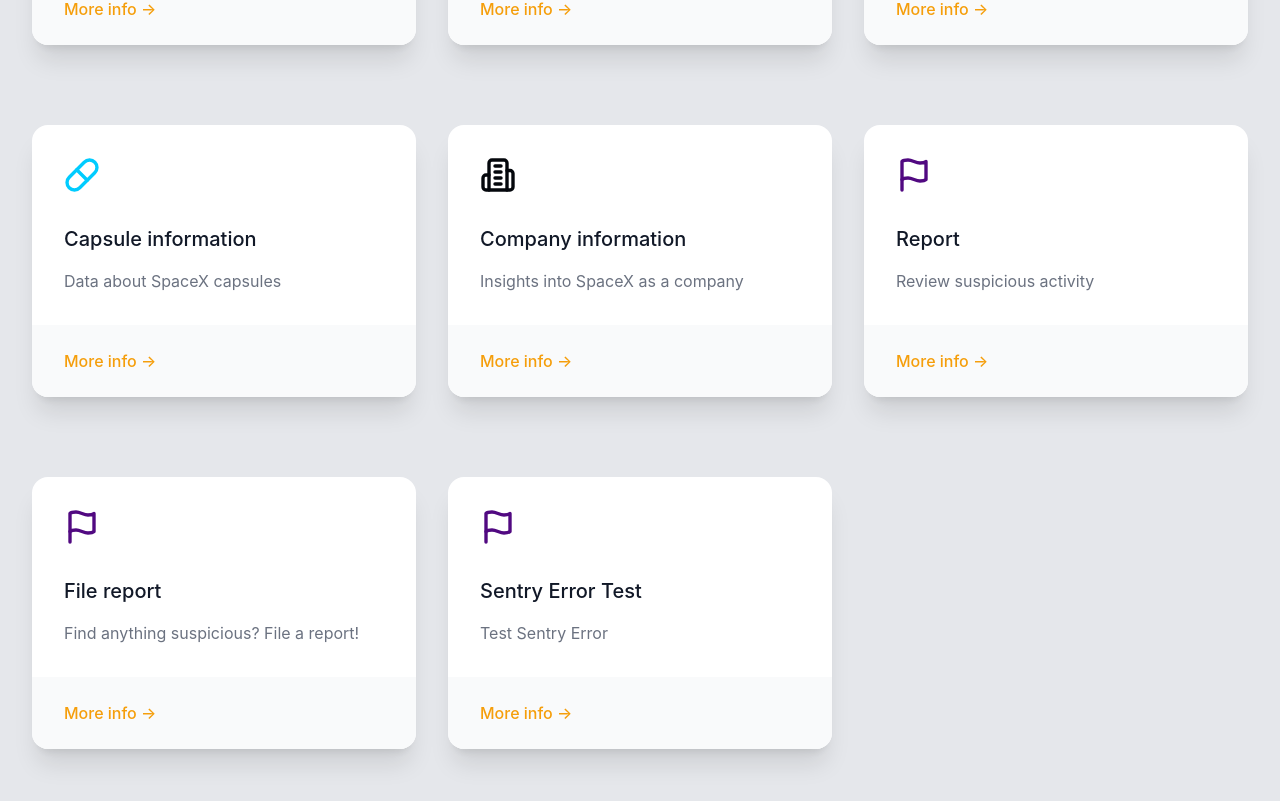
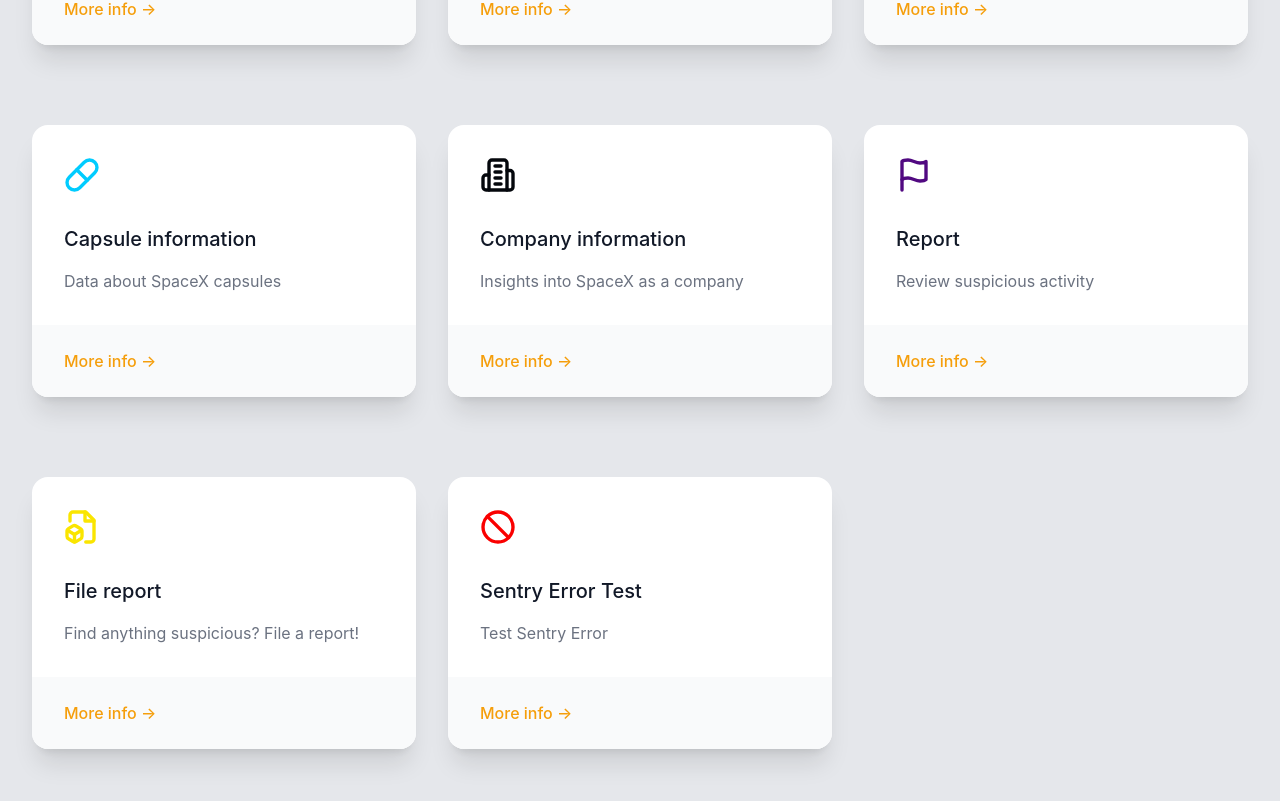
Before and after one commit to hyqshr/SpaceX-GraphQL-React, a React (Create React App) app: page / in a window 1280 px wide. Shown: the part 799-1600 px from the top of the page. Built offline with nearby package versions, Linux system fonts and the light colour scheme.

Commit message:
Add SVG && minor refactor

```diff
--- a/src/components/Card.tsx
+++ b/src/components/Card.tsx
@@ -1,5 +1,4 @@
 import { Link } from "react-router-dom";
-import { CapsuleSVG } from "./util";
 
 interface CardProps {
     title: string;
--- a/src/components/DynamicCard.tsx
+++ b/src/components/DynamicCard.tsx
@@ -1,6 +1,7 @@
 import React from 'react';
 
 interface DynamicCardProps {
+  // DynamicCard can display card with 1 or more fields
   title: string;
   otherProps?: Record<string, any>;
 }
@@ -9,11 +10,6 @@ const DynamicCard: React.FC<DynamicCardProps> = ({ title, otherProps }) => {
   return (
     <div className="flex flex-col bg-white dark:bg-[#181a1b] rounded-2xl shadow-xl max-h-96">
       <div className="flex-1 relative pt-16 px-6 pb-8 md:px-8 overflow-auto">
-        {otherProps?.imageUrl && (
-          <div className="absolute top-0 w-20 h-20 p-2 inline-block bg-gray-600 rounded-xl shadow-lg transform -translate-y-1/2 bg-opacity-80">
-            <img src={otherProps.imageUrl} alt={title} />
-          </div>
-        )}
         <h3 className="text-xl font-medium text-gray-900 dark:text-white">
           {title}
         </h3>
--- a/src/components/Panel.tsx
+++ b/src/components/Panel.tsx
@@ -1,7 +1,6 @@
 import Card from './Card';
-import { CapsuleSVG, PadsSVG, CompanySVG, RocketSVG, ReportSVG } from './util';
+import { CapsuleSVG, PadsSVG, CompanySVG, RocketSVG, ReportSVG, ErrorSVG, FileSVG } from './util';
 
-const Panel = () => {
 const data = [
   {
     title: 'Launch pads',
@@ -47,27 +46,21 @@ const Panel = () => {
     title: 'File report',
     subtitle: 'Find anything suspicious? File a report!',
     href: 'submit-report',
-      icon: <ReportSVG />,
+    icon: <FileSVG />,
   },
   {
     title: 'Sentry Error Test',
     subtitle: 'Test Sentry Error',
     href: 'error',
-      icon: <ReportSVG />,
+    icon: <ErrorSVG />,
   },
-
 ];
 
+const Panel = () => {
   return (
     <div className='grid grid-cols-1 gap-y-20 lg:grid-cols-3 lg:gap-y-400 lg:gap-x-8'>
       {data.map((item, index) => (
-        <Card
-          key={index}
-          title={item.title}
-          subtitle={item.subtitle}
-          href={item.href}
-          icon={item.icon}
-        />
+        <Card key={index} {...item} />
       ))}
     </div>
   );
--- a/src/components/SearchBar.tsx
+++ b/src/components/SearchBar.tsx
@@ -1,4 +1,6 @@
 import React, { useEffect, useState } from "react";
+// Search bar that can filter the data by any field in the object
+// + Dropdown to sort the number / date in the object
 
 type SearchBarProps = {
   data: any;
@@ -12,19 +14,16 @@ enum SortBy {
 }
 
 const SearchBar: React.FC<SearchBarProps> = ({ data, setFilteredData, sortableFields }) => {
-  const [searchQuery, setSearchQuery] = useState("");
-  const [sortBy, setSortBy] = useState<SortBy | null>(null);
+  const [searchQuery, setSearchQuery] = useState<string>("");
   const handleSortChange = (value: string) => {
-    console.log("value!!", value)
     const selectedSortBy = value.split(":")[0] as SortBy;
     const field = value.split(":")[1];
-    setSortBy(selectedSortBy);
     sortData(selectedSortBy, field);
   };
 
   const sortData = (selectedSortBy: SortBy | null, field: string) => {
-    // Sort number and date field by ASCENDING or DESCENDING
     if (!sortableFields) return;
+    // Sort number and date field by ASCENDING
     if (selectedSortBy === SortBy.ASCENDING) {
       setFilteredData([...data].sort((a, b) => {
         if (typeof a[field] === "number" && typeof b[field] === "number") {
@@ -34,6 +33,7 @@ const SearchBar: React.FC<SearchBarProps> = ({ data, setFilteredData, sortableFi
         }
         return 0;
       }));
+    // Sort number and date field by DESCENDING
     } else if (selectedSortBy === SortBy.DESCENDING) {
       setFilteredData([...data].sort((a, b) => {
         if (typeof a[field] === "number" && typeof b[field] === "number") {
@@ -62,6 +62,7 @@ const SearchBar: React.FC<SearchBarProps> = ({ data, setFilteredData, sortableFi
 
   const filterData = (query: string) => {
     const filteredItems = data?.filter((item: any) => {
+      // filter by any field in the object
       return Object.values(item).some((value) => {
         if (typeof value === "string") {
           const fieldValue = value.toLowerCase();
--- a/src/components/util/DarkModeToggle.tsx
+++ b/src/components/util/DarkModeToggle.tsx
@@ -1,6 +1,5 @@
 import { MoonIcon, SunIcon } from "@heroicons/react/outline";
 import useDarkMode from "hooks/useDarkMode";
-import React from "react";
 import { filterClasses } from "utils";
 
 const DarkModeToggle = () => {
--- /dev/null
+++ b/src/components/util/ErrorSVG.tsx
@@ -0,0 +1,10 @@
+import React from 'react';
+const ErrorSVG: React.FC = () => {
+  return (
+    <svg xmlns="http://www.w3.org/2000/svg" width="36" height="36" viewBox="0 0 24 24" fill="none" stroke="#fa0000" stroke-width="2.25" stroke-linecap="round" stroke-linejoin="round" >
+        <circle cx="12" cy="12" r="10"/><path d="m4.9 4.9 14.2 14.2"/>
+    </svg>
+  );
+};
+
+export default ErrorSVG;
--- /dev/null
+++ b/src/components/util/FileSVG.tsx
@@ -0,0 +1,10 @@
+import React from 'react';
+const FileSVG: React.FC = () => {
+  return (
+    <svg xmlns="http://www.w3.org/2000/svg" width="36" height="36" viewBox="0 0 24 24" fill="none" stroke="#fae500" stroke-width="2.25" stroke-linecap="round" stroke-linejoin="round" >
+        <path d="M14.5 22H18a2 2 0 0 0 2-2V7.5L14.5 2H6a2 2 0 0 0-2 2v4"/><polyline points="14 2 14 8 20 8"/><path d="M2.97 13.12c-.6.36-.97 1.02-.97 1.74v3.28c0 .72.37 1.38.97 1.74l3 1.83c.63.39 1.43.39 2.06 0l3-1.83c.6-.36.97-1.02.97-1.74v-3.28c0-.72-.37-1.38-.97-1.74l-3-1.83a1.97 1.97 0 0 0-2.06 0l-3 1.83Z"/><path d="m7 17-4.74-2.85"/><path d="m7 17 4.74-2.85"/><path d="M7 17v5"/>
+    </svg>
+  );
+};
+
+export default FileSVG;
--- a/src/components/util/index.ts
+++ b/src/components/util/index.ts
@@ -7,3 +7,5 @@ export { default as RocketSVG } from "./RocketSVG";
 export { default as PadsSVG } from "./PadsSVG";
 export { default as CompanySVG } from "./CompanySVG";
 export { default as ReportSVG } from "./ReportSVG";
+export { default as ErrorSVG } from "./ErrorSVG";
+export { default as FileSVG } from "./FileSVG";
--- a/src/pages/Home.tsx
+++ b/src/pages/Home.tsx
@@ -11,7 +11,7 @@ const Home: React.FC = () => {
           <img
             className="w-full h-full object-cover"
             src={backgroundImage}
-            alt=""
+            alt="Rocket Launch"
           />
         </div>
         <div className="relative max-w-7xl mx-auto py-24 px-4 sm:py-32 sm:px-6 lg:px-8">
--- a/src/pages/LaunchPads.tsx
+++ b/src/pages/LaunchPads.tsx
@@ -53,7 +53,6 @@ const LaunchPad: React.FC = () => {
     }, [offset]);
 
     const onSubmit = async (selected: SelectedType) => {
-      console.log(selected)
       setQuery(getLaunchpadsQuery(selected.Field, offset));
       await search()
     };
--- a/src/pages/Report.tsx
+++ b/src/pages/Report.tsx
@@ -22,7 +22,6 @@ const Report: React.FC = () => {
   const dispatch = useDispatch();
 
   const onSubmit = (data: IFormInput) => {
-    console.log("data!", data)
     dispatch(addReport({
       id: reports.length + 1,
       date: Date.now(),
```
Lines whose indentation alone changed are shown as unchanged.
